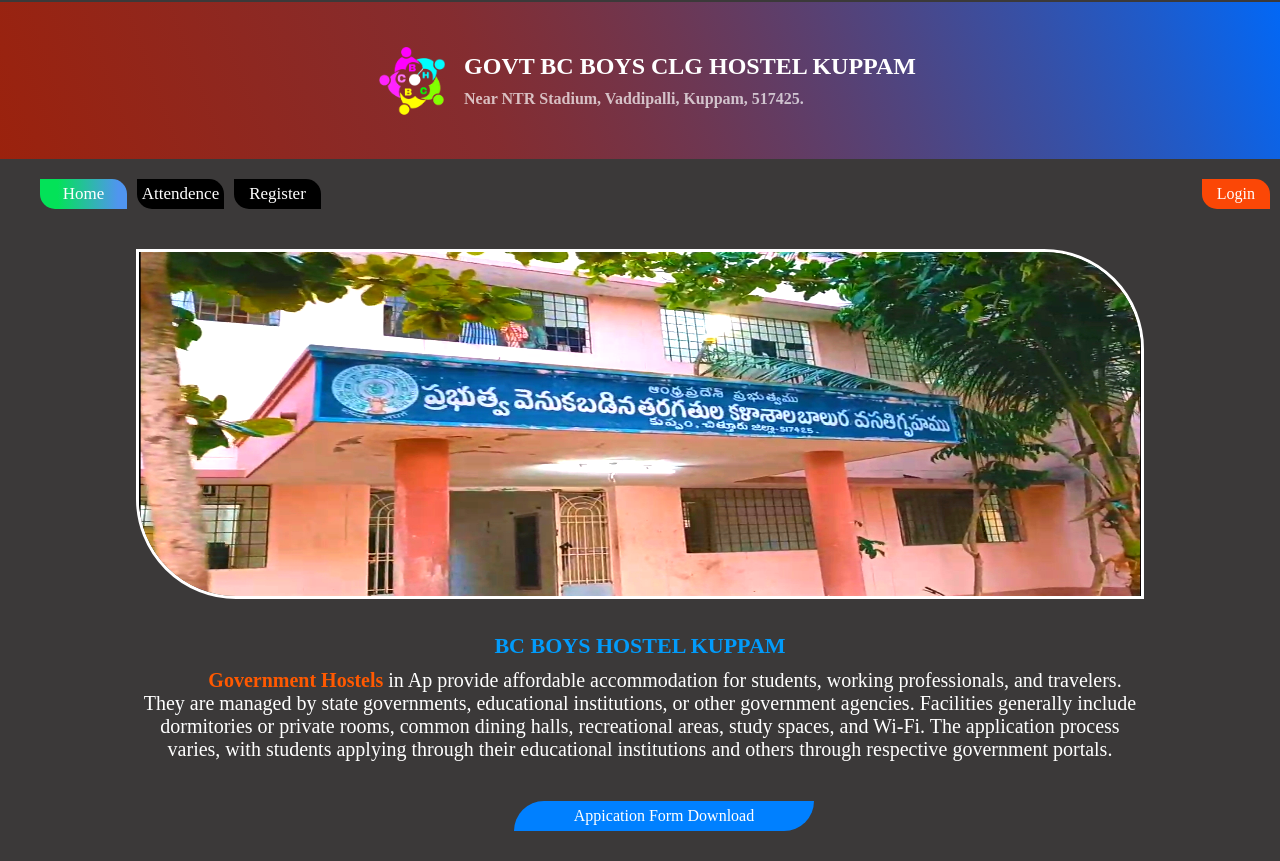
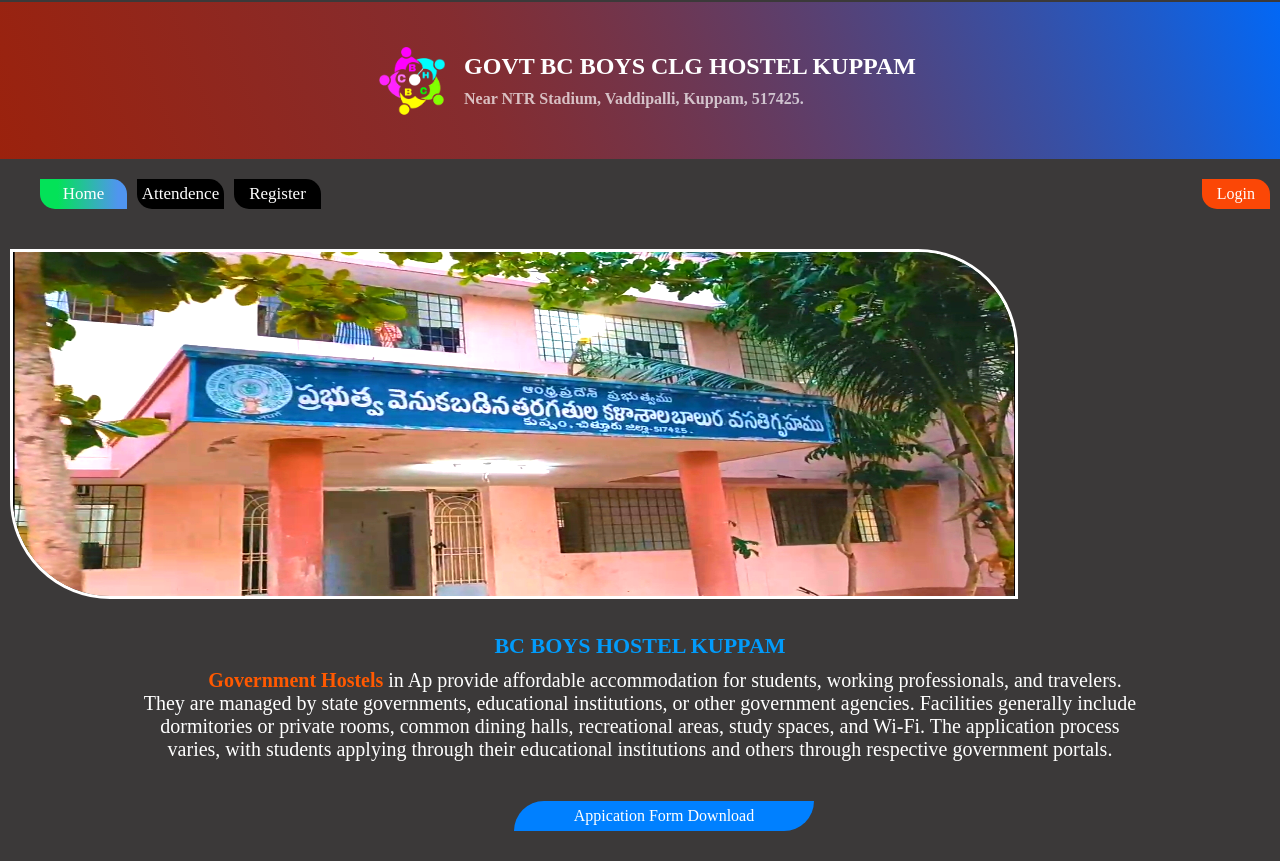
Before and after one commit to KS-Anandh/attendex-v2, a React (Vite) app: page / in a window 1280 px wide. Built offline with nearby package versions, Linux system fonts and the light colour scheme.

Commit message:
Update index.css

```diff
--- a/src/index.css
+++ b/src/index.css
@@ -393,7 +393,7 @@ a{
   .home img{
     width:80%;
     height:350px;
-    margin: 0px 10%;
+    margin:0px;
     border-radius:0px 100px;
     margin-top: 20px;
   }
```
